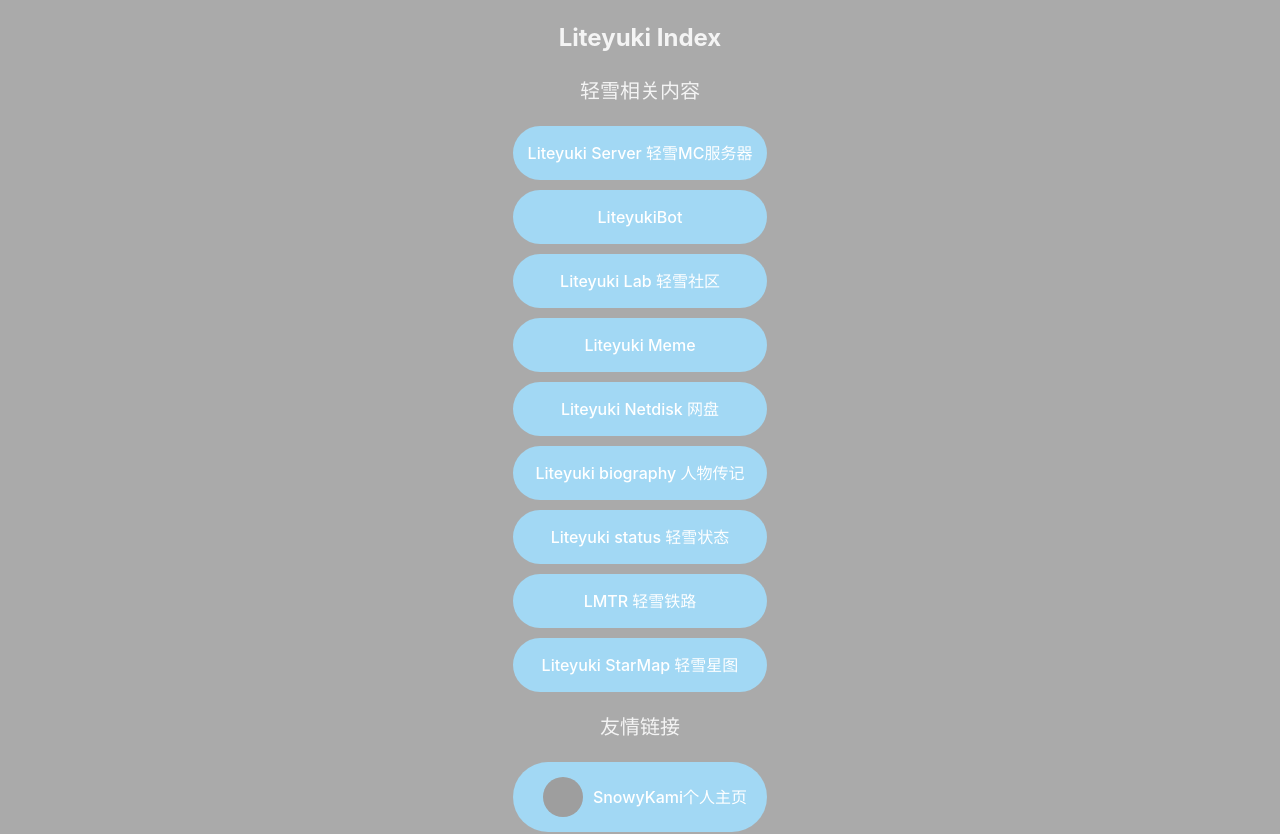
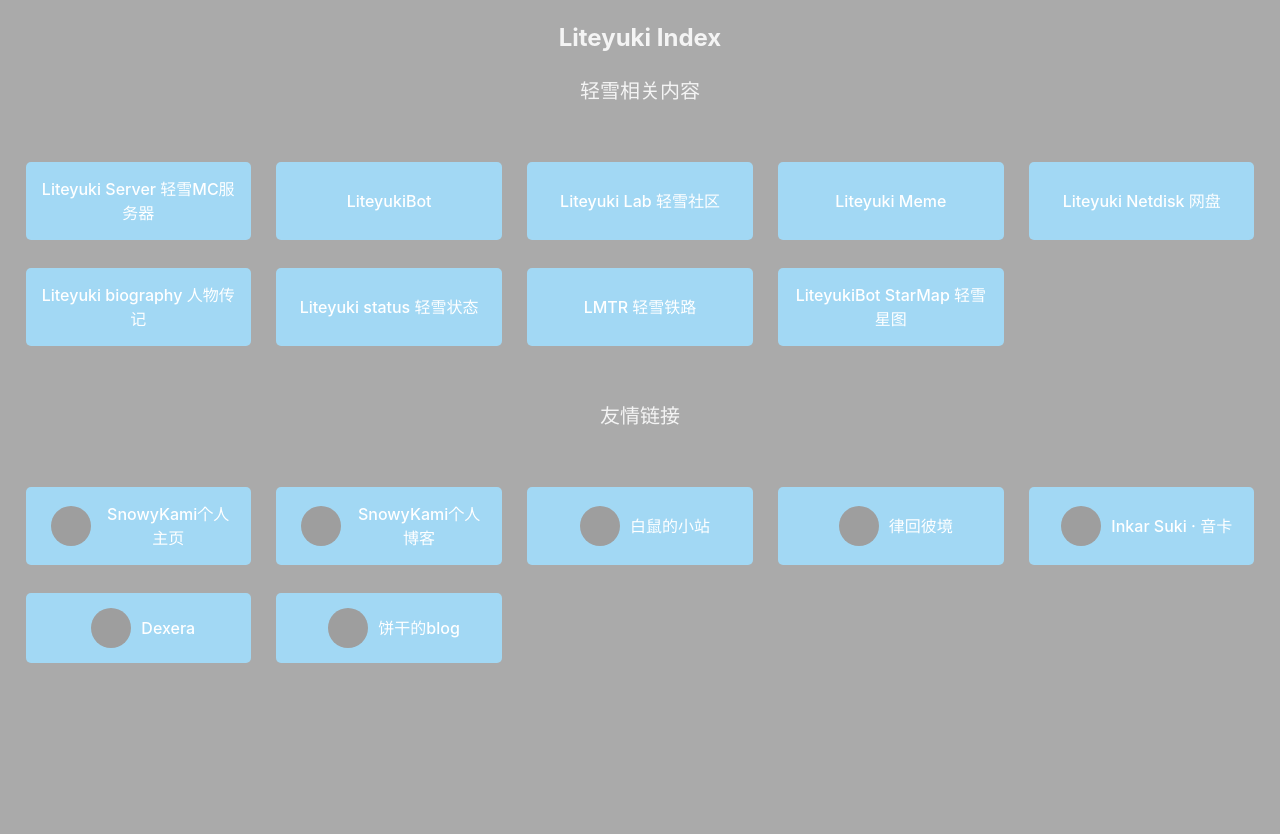
Before and after one commit to LiteyukiStudio/liteyukidoticu, a Vue app: page / in a window 1280 px wide. Shown: the top 834 px of the page. After the commit the page ends 800 px from the top, so only its background shows below. Built offline with nearby package versions, Linux system fonts and the light colour scheme; grey boxes are pictures that could not be loaded.

Commit message:
💄Beautification!

```diff
--- a/public/data_source.json
+++ b/public/data_source.json
@@ -35,7 +35,7 @@
                 "link": "https://mtr.lite.ac.cn"
             },
             {
-                "text": "Liteyuki StarMap 轻雪星图",
+                "text": "LiteyukiBot StarMap 轻雪星图",
                 "link": "https://starmap.liteyuki.icu/"
             }
         ]
--- a/src/components/CollectionComp.vue
+++ b/src/components/CollectionComp.vue
@@ -9,13 +9,55 @@ defineProps({
 
 <template>
     <div class="collection-name">{{collection?.["collectionName"]}}</div>
-    <LinkButton v-for="item in collection?.['contents']" :link="item?.['link']" :text="item?.['text']" :owner="item?.['owner']"></LinkButton>
+    <div class="grid-container">
+        <LinkButton v-for="item in collection?.['contents']" :link="item?.['link']" :text="item?.['text']"
+            :owner="item?.['owner']"></LinkButton>
+    </div>
 </template>
 
 <style scoped>
+
 .collection-name {
     font-size: 20px;
     font-weight: bold;
-    margin: 20px;
+    margin: 20px 0;
+}
+
+.grid-container {
+    display: grid;
+    column-gap: 2vw;
+    row-gap:1vh;
+    justify-content: center;
+    margin: 0 auto;
+    padding: 2vw;
+}
+
+@media (min-width: 1080px) {
+    .grid-container {
+        grid-template-columns: repeat(5, 1fr);
+    }
+}
+
+@media (min-width: 768px) and (max-width: 1079px) {
+    .grid-container {
+        grid-template-columns: repeat(4, 1fr);
+    }
+}
+@media (min-width: 576px) and (max-width: 767px) {
+    .grid-container {
+        grid-template-columns: repeat(3, 1fr);
+    }
+}
+
+@media (min-width: 480px) and (max-width: 575px) {
+    .grid-container {
+        grid-template-columns: repeat(2, 1fr);
+    }
+}
+
+@media (max-width: 479px) {
+    .grid-container {
+        grid-template-columns: 1fr;
+    }
 }
 </style>
--- a/src/components/LinkButton.vue
+++ b/src/components/LinkButton.vue
@@ -24,6 +24,7 @@ if(props.owner){
 
 <style scoped>
 a.button {
+    box-sizing: border-box;
     align-content: center;
     display: flex;
     align-items: center;
@@ -32,20 +33,31 @@ a.button {
     padding: 15px 15px;
     color: #fff;
     text-decoration: none;
+    position: relative;
     background-color: #a2d8f4;
-    border-radius: 80px;
+    border-radius: 5px;
     transition: background-color .3s ease;
-    max-width: 100%
+    width: 100%;
+    z-index: 1;
 }
 
-a.button:hover {
-    background-color: #d0e9ff
+a.button::after {
+    content: "";
+    position: absolute;
+    bottom: 0;
+    left: 0;
+    width: 100%;
+    height: 100%;
+    border-radius: 5px;
+    background-color: #d0e9ff;
+    transform: scaleY(0);
+    transform-origin: bottom;
+    transition: transform 0.3s ease;
+    z-index: -1;
 }
+a.button:hover::after {
+    transform: scaleY(1);
 
-@media (max-width: 1080px) {
-    a.button {
-        width:calc(100% - 20px)
-    }
 }
 
 </style>
```
